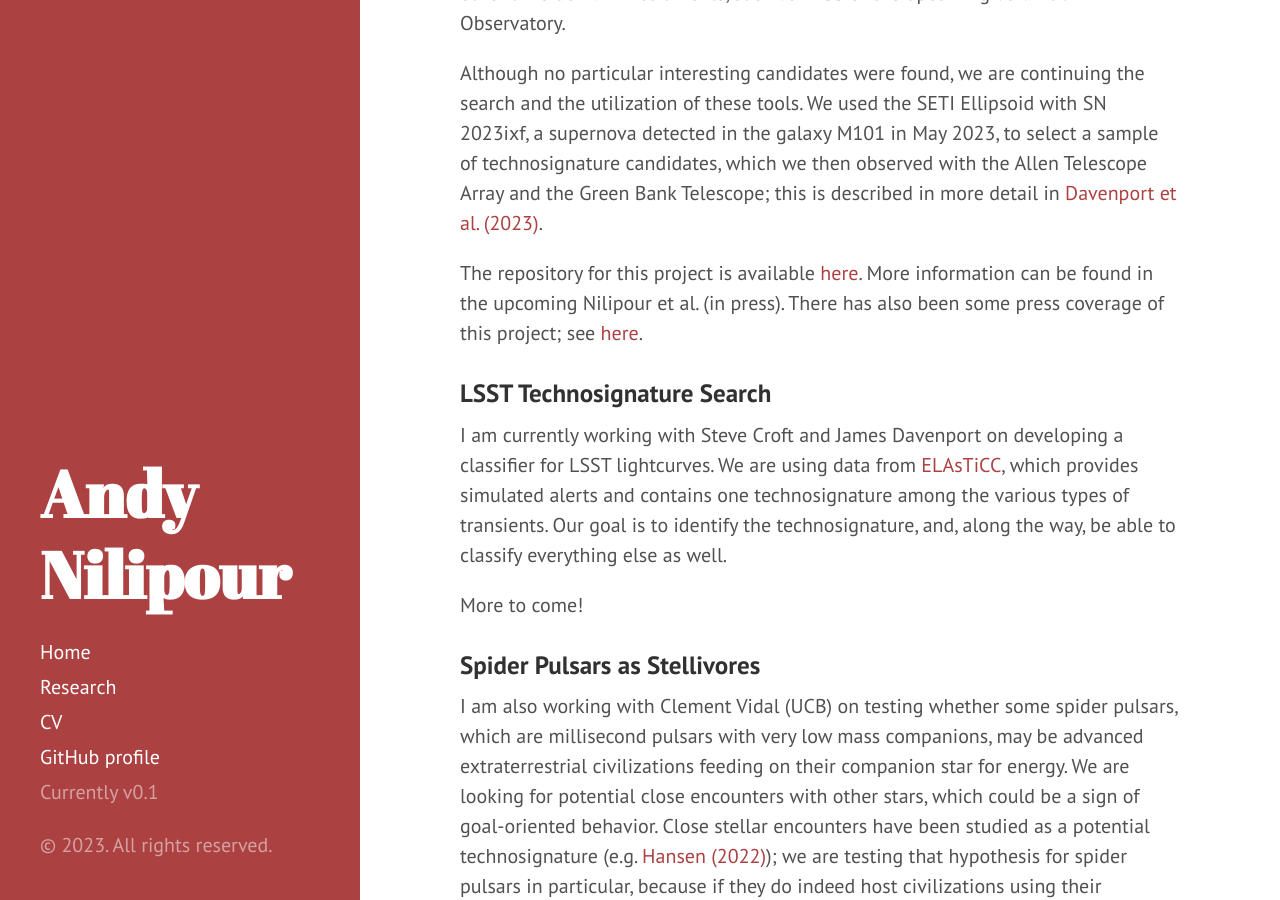
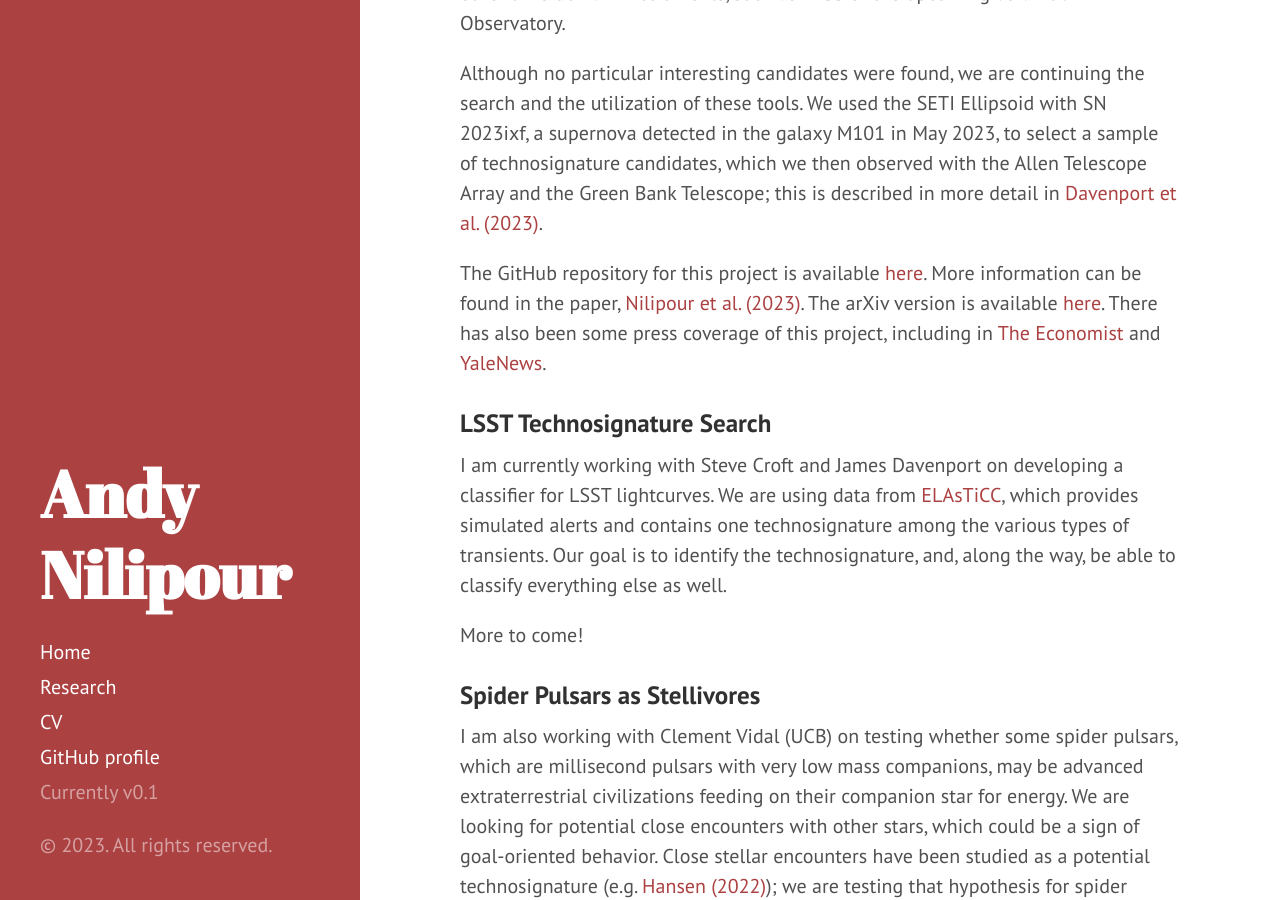
Before and after one commit to anilipour/anilipour.github.io, a Jekyll site: the page built from seti.md, in a window 1280 px wide and 900 px high, scrolled down 1518 px. Built offline with Jekyll 4.4.1, drawn with Linux system fonts in a browser that asks for light colours.

Commit message:
Updated Signal Synchronization Strategies paper

```diff
--- a/seti.md
+++ b/seti.md
@@ -19,7 +19,7 @@ After constraining possible SETI candidates with these signal synchronization fr
 
 Although no particular interesting candidates were found, we are continuing the search and the utilization of these tools. We used the SETI Ellipsoid with SN 2023ixf, a supernova detected in the galaxy M101 in May 2023, to select a sample of technosignature candidates, which we then observed with the Allen Telescope Array and the Green Bank Telescope; this is described in more detail in [Davenport et al. (2023)](https://iopscience.iop.org/article/10.3847/2515-5172/acdc24).
 
-The repository for this project is available [here](https://github.com/anilipour/Gaia-DR3-Time-Domain-SETI). More information can be found in the upcoming Nilipour et al. (in press). There has also been some press coverage of this project; see [here](https://www.economist.com/science-and-technology/2023/01/18/ideas-for-finding-et-are-getting-more-inventive).
+The GitHub repository for this project is available [here](https://github.com/anilipour/Gaia-DR3-Time-Domain-SETI). More information can be found in the paper, [Nilipour et al. (2023)](https://iopscience.iop.org/article/10.3847/1538-3881/acde79). The arXiv version is available [here](https://arxiv.org/abs/2308.00066). There has also been some press coverage of this project, including in [The Economist](https://www.economist.com/science-and-technology/2023/01/18/ideas-for-finding-et-are-getting-more-inventive) and [YaleNews](https://news.yale.edu/2023/07/31/searching-extraterrestrial-life-keeping-eye-exploding-stars).
 
 
 ### LSST Technosignature Search
```
Also changed, not shown: 1 other file.
